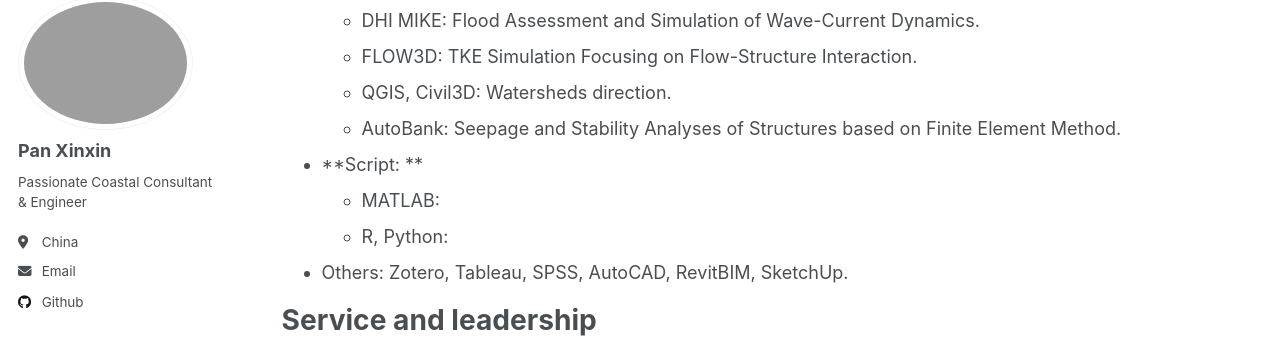
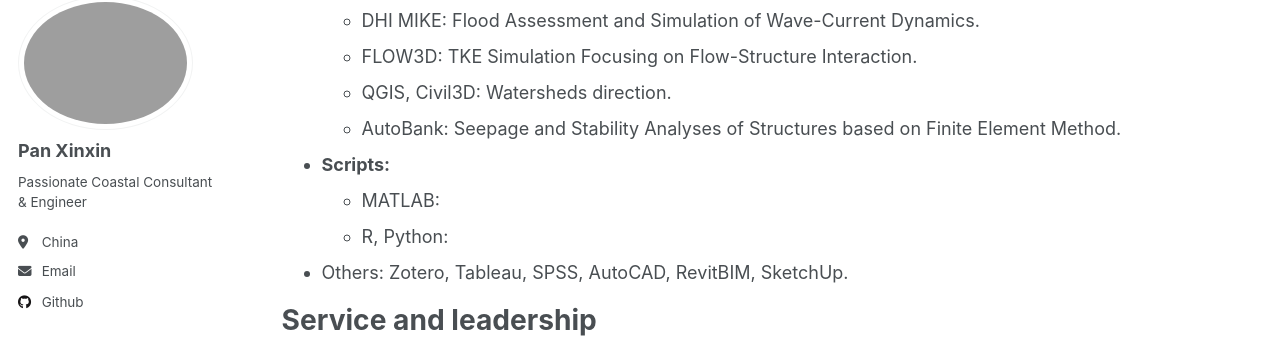
Before and after one commit to kingdaxing/kingdaxing.github.io, a Jekyll site: the page built from _pages/cv.md, in a window 1280 px wide and 900 px high, scrolled down 781 px. Shown: the part 110-457 px from the top of the window. Built offline with Jekyll 4.4.1, drawn with Linux system fonts in a browser that asks for light colours.

Commit message:
Update cv.md

```diff
--- a/_pages/cv.md
+++ b/_pages/cv.md
@@ -38,7 +38,7 @@ Skills
   * FLOW3D: TKE Simulation Focusing on Flow-Structure Interaction.
   * QGIS, Civil3D: Watersheds direction.
   * AutoBank: Seepage and Stability Analyses of Structures based on Finite Element Method.
-* **Script: **
+* **Scripts:**
   * MATLAB:
   * R, Python:
 * Others: Zotero, Tableau, SPSS, AutoCAD, RevitBIM, SketchUp.
```
